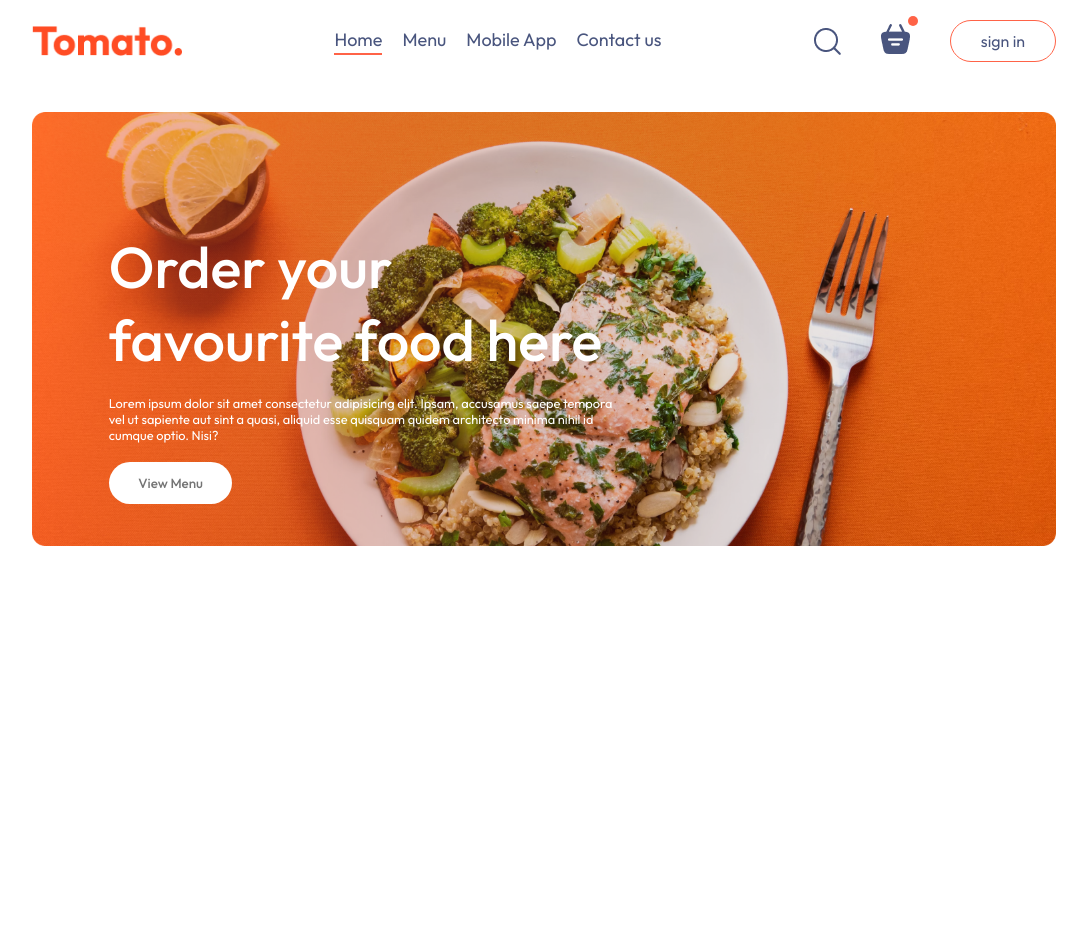
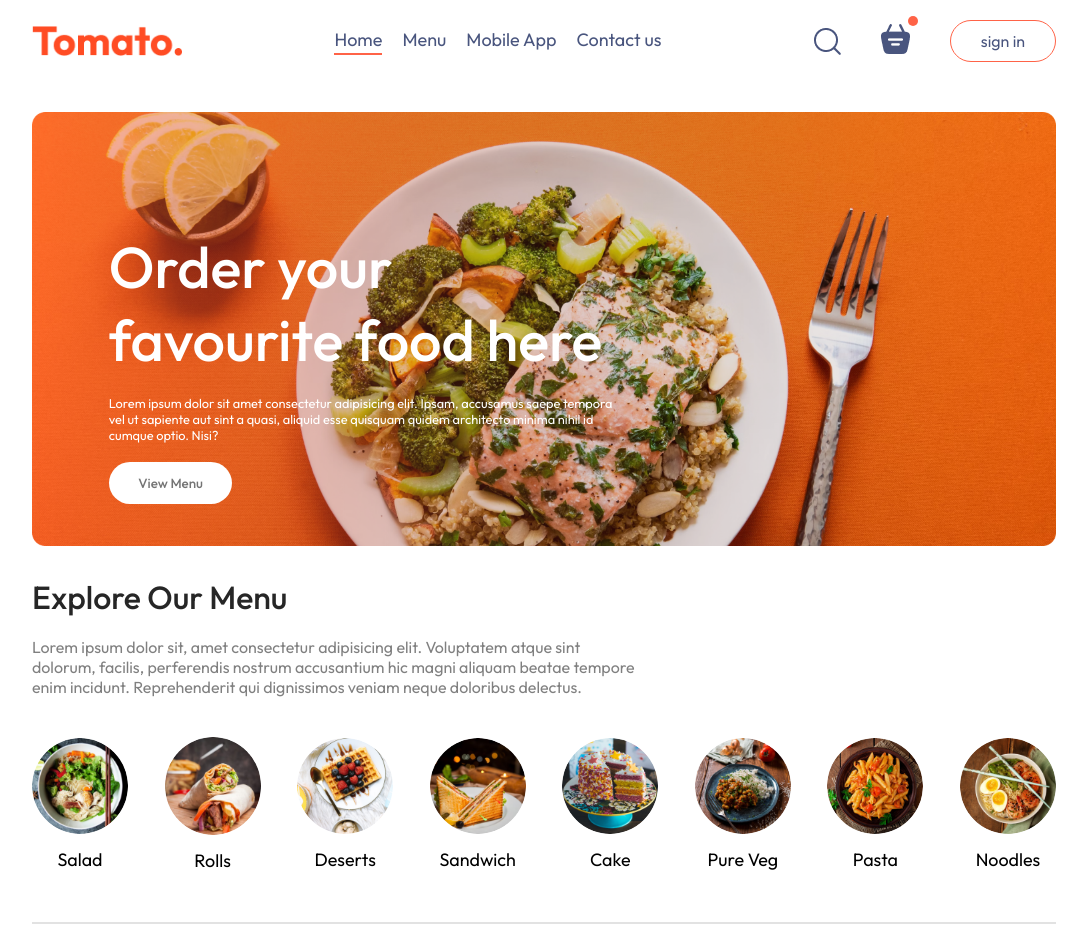
Before and after one commit to Shivatyagi01/Food-Delivery-App-in-React, a React (Vite) app in the folder frontend/: page / in a window 1280 px wide. Shown: the top 952 px of the page, without its empty margins (96-1183 px from the left). Before the commit the page ends 800 px from the top, so only its background shows below. Built offline with nearby package versions, Linux system fonts and the light colour scheme.

Commit message:
Frontend developed : hero section, menu component, food display

```diff
--- /dev/null
+++ b/frontend/src/components/ExploreMenu/ExploreMenu.css
@@ -0,0 +1,56 @@
+.explore-menu {
+    display: flex;
+    flex-direction: column;
+    gap: 20px;
+}
+
+.explore-menu h1 {
+    color: #262626;
+    font-weight: 500;
+}
+
+.explore-menu p.explore-menu-text {
+    max-width: 60%;
+    color: #808080;
+}
+
+.explore-menu .explore-menu-list {
+    display: flex;
+    justify-content: space-between;
+    align-items: center;
+    gap: 30px;
+    text-align: center;
+    margin: 20px 0;
+    overflow-x: scroll;
+}
+
+.explore-menu .explore-menu-list::-webkit-scrollbar {
+    display: none;
+}
+
+.explore-menu .explore-menu-list .explore-menu-list-item img {
+    width: 7.5vw;
+    min-width: 80px;
+    cursor: pointer;
+    border-radius: 50%;
+    transition: 0.2s;
+}
+
+.explore-menu .explore-menu-list .explore-menu-list-item p {
+    margin-top: 10px;
+    columns: #747474;
+    font-size: max(1.4vw, 16px);
+    cursor: pointer;
+}
+
+.explore-menu hr {
+    margin: 10px 0;
+    height: 2px;
+    background-color: #e2e2e2;
+    border: none;
+}
+
+.explore-menu .explore-menu-list-item .active {
+    border: 4px solid tomato;
+    padding: 2px;
+}
--- /dev/null
+++ b/frontend/src/components/ExploreMenu/ExploreMenu.jsx
@@ -0,0 +1,25 @@
+import React from 'react'
+import './ExploreMenu.css'
+import { menu_list } from '../../assets/assets'
+
+const ExploreMenu = ({ category, setCategory }) => {
+    return (
+        <div className='explore-menu' id='explore-menu'>
+            <h1>Explore Our Menu</h1>
+            <p className='explore-menu-text'>Lorem ipsum dolor sit, amet consectetur adipisicing elit. Voluptatem atque sint dolorum, facilis, perferendis nostrum accusantium hic magni aliquam beatae tempore enim incidunt. Reprehenderit qui dignissimos veniam neque doloribus delectus.</p>
+            <div className='explore-menu-list'>
+                {menu_list.map((item, index) => {
+                    return (
+                        <div onClick={() => setCategory(prev => prev === item.menu_name ? "All" : item.menu_name)} key={index} className='explore-menu-list-item'>
+                            <img className={category === item.menu_name ? "active" : ""} src={item.menu_image} alt="" />
+                            <p>{item.menu_name}</p>
+                        </div>
+                    )
+                })}
+            </div>
+            <hr />
+        </div >
+    )
+}
+
+export default ExploreMenu
--- /dev/null
+++ b/frontend/src/components/FoodDisplay/FoodDisplay.css
@@ -0,0 +1,16 @@
+.food-display {
+    margin-top: 30px;
+}
+
+.food-display h2 {
+    font-size: max(2ve, 24px);
+    font-weight: 600;
+}
+
+.food-display-list {
+    display: grid;
+    grid-template-columns: repeat(auto-fill, minmax(240px, 1fr));
+    margin-top: 30px;
+    gap: 30px;
+    row-gap: 50px;
+}
--- /dev/null
+++ b/frontend/src/components/FoodDisplay/FoodDisplay.jsx
@@ -0,0 +1,22 @@
+import React, { useContext } from 'react'
+import { StoreContext } from '../../context/StoreContext'
+import FoodItem from '../FoodItem/FoodItem'
+import './FoodDisplay.css'
+
+const FoodDisplay = ({ category }) => {
+
+    const { food_list } = useContext(StoreContext)
+
+    return (
+        <div className='food-display' id='food-display'>
+            <h2>Top dishes near you</h2>
+            <div className="food-display-list">
+                {food_list.map((item, index) => {
+                    return <FoodItem key={index} id={item._id} name={item.name} description={item.description} price={item.price} image={item.image} />
+                })}
+            </div>
+        </div>
+    )
+}
+
+export default FoodDisplay
--- /dev/null
+++ b/frontend/src/components/FoodItem/FoodItem.css
@@ -0,0 +1,75 @@
+.food-item {
+    width: 100%;
+    margin: auto;
+    border-radius: 15px;
+    box-shadow: 0px 0px 10px #00000015;
+    transition: 0.3s;
+    animation: fadeIn 1s;
+}
+
+.food-item .food-item-image {
+    width: 100%;
+    border-radius: 15px 15px 0 0;
+}
+
+.food-item .food-item-info {
+    padding: 20px;
+}
+
+.food-item .food-item-info .food-item-name-rating {
+    display: flex;
+    justify-content: space-between;
+    align-items: center;
+    margin-bottom: 10px;
+}
+
+.food-item .food-item-info .food-item-name-rating p {
+    font-size: 20px;
+    font-weight: 500;
+}
+
+.food-item .food-item-info .food-item-name-rating img {
+    width: 70px;
+}
+
+.food-item .food-item-info .food-item-desc {
+    color: #676767;
+    font-size: 12px;
+}
+
+.food-item .food-item-info .food-item-price {
+    color: tomato;
+    font-size: 22px;
+    font-weight: 500;
+    margin: 10px 0;
+}
+
+.food-item-img-container {
+    position: relative;
+}
+
+.food-item-img-container .add {
+    width: 35px;
+    position: absolute;
+    bottom: 15px;
+    right: 15px;
+    cursor: pointer;
+    border-radius: 50%;
+}
+
+.food-item-counter {
+    position: absolute;
+    bottom: 15px;
+    right: 15px;
+    display: flex;
+    align-items: center;
+    gap: 10px;
+    padding: 6px;
+    border-radius: 50px;
+    background-color: white;
+}
+
+.food-item-counter img {
+    cursor: pointer;
+    width: 30px;
+}
--- /dev/null
+++ b/frontend/src/components/FoodItem/FoodItem.jsx
@@ -0,0 +1,39 @@
+import React, { useContext } from 'react'
+import './FoodItem.css'
+import { assets } from '../../assets/assets'
+import { StoreContext } from '../../context/StoreContext'
+
+const FoodItem = ({ id, name, price, description, image }) => {
+
+    const { cartItems, addToCart, removeFromCart } = useContext(StoreContext);
+
+    return (
+        <div className='food-item'>
+            <div className="food-item-img-container">
+                <img className="food-item-image" src={image} alt="" />
+                {!cartItems[id]
+                    ? <img className='add' onClick={() => addToCart(id)} src={assets.add_icon_white} /> :
+                    <div className="food-item-counter">
+                        <img onClick={() => removeFromCart(id)} src={assets.remove_icon_red} alt="" />
+                        <p>{cartItems[id]}</p>
+                        <img onClick={() => addToCart(id)} src={assets.add_icon_green} alt="" />
+                    </div>
+                }
+            </div>
+            <div className="food-item-info">
+                <div className="food-item-name-rating">
+                    <p>{name}</p>
+                    <img src={assets.rating_starts} alt="" />
+                </div>
+                <p className="food-item-desc">
+                    {description}
+                </p>
+                <p className="food-item-price">
+                    ${price}
+                </p>
+            </div>
+        </div>
+    )
+}
+
+export default FoodItem
--- /dev/null
+++ b/frontend/src/context/StoreContext.jsx
@@ -0,0 +1,40 @@
+import { createContext, useEffect, useState } from "react";
+import { food_list } from "../assets/assets";
+export const StoreContext = createContext(null)
+
+const StoreContextProvider = (props) => {
+
+    const [cartItems, setcartItems] = useState({});
+
+    const addToCart = (itemId) => {
+        if (!cartItems[itemId]) {
+            setcartItems((prev) => ({ ...prev, [itemId]: 1 }))
+        } else {
+            setcartItems((prev) => ({ ...prev, [itemId]: prev[itemId] + 1 }))
+        }
+    }
+
+    const removeFromCart = (itemId) => {
+        setcartItems((prev) => ({ ...prev, [itemId]: prev[itemId] - 1 }))
+    }
+
+    useEffect(() => {
+        console.log(cartItems);
+    }, [cartItems])
+
+    const contextValue = {
+        food_list,
+        cartItems,
+        setcartItems,
+        addToCart,
+        removeFromCart
+    }
+    return (
+        <StoreContext.Provider value={contextValue}>
+            {props.children}
+        </StoreContext.Provider>
+    )
+
+}
+
+export default StoreContextProvider
--- a/frontend/src/main.jsx
+++ b/frontend/src/main.jsx
@@ -2,10 +2,13 @@
 import ReactDOM from 'react-dom/client'
 import App from './App.jsx'
 import { BrowserRouter } from 'react-router-dom'
+import StoreContextProvider from './context/StoreContext.jsx'
 
 
 ReactDOM.createRoot(document.getElementById('root')).render(
   <BrowserRouter>
-    <App />
+    <StoreContextProvider>
+      <App />
+    </StoreContextProvider>
   </BrowserRouter>
 )
--- a/frontend/src/pages/Home/Home.jsx
+++ b/frontend/src/pages/Home/Home.jsx
@@ -1,11 +1,18 @@
-import React from 'react'
+import React, { useState } from 'react'
 import "./Home.css";
 import Header from '../../components/Header/Header';
+import ExploreMenu from '../../components/ExploreMenu/ExploreMenu';
+import FoodDisplay from '../../components/FoodDisplay/FoodDisplay';
 
 const Home = () => {
+
+    const [category, setCategory] = useState("All");
+
     return (
         <div>
-            <Header></Header>
+            <Header />
+            <ExploreMenu category={category} setCategory={setCategory} />
+            <FoodDisplay category={category} />
         </div>
     )
 }
```
